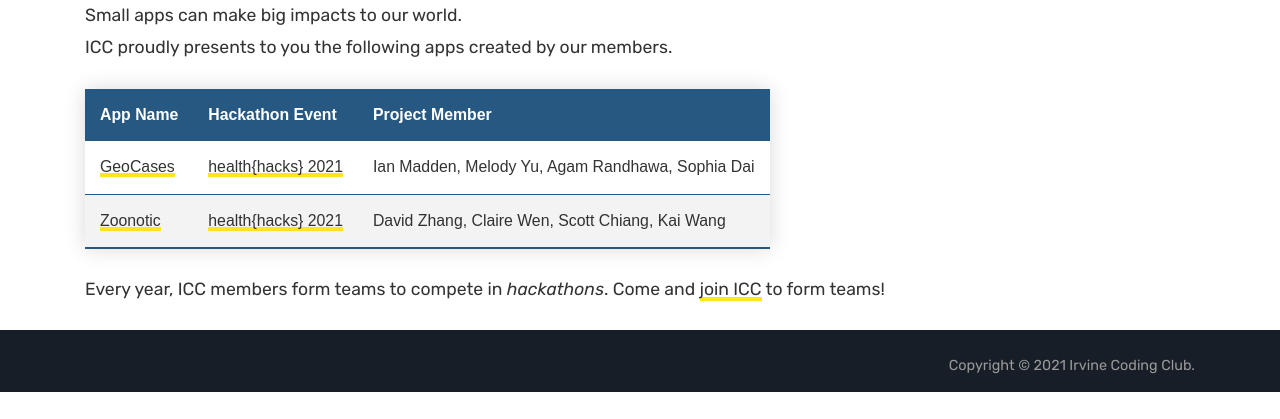
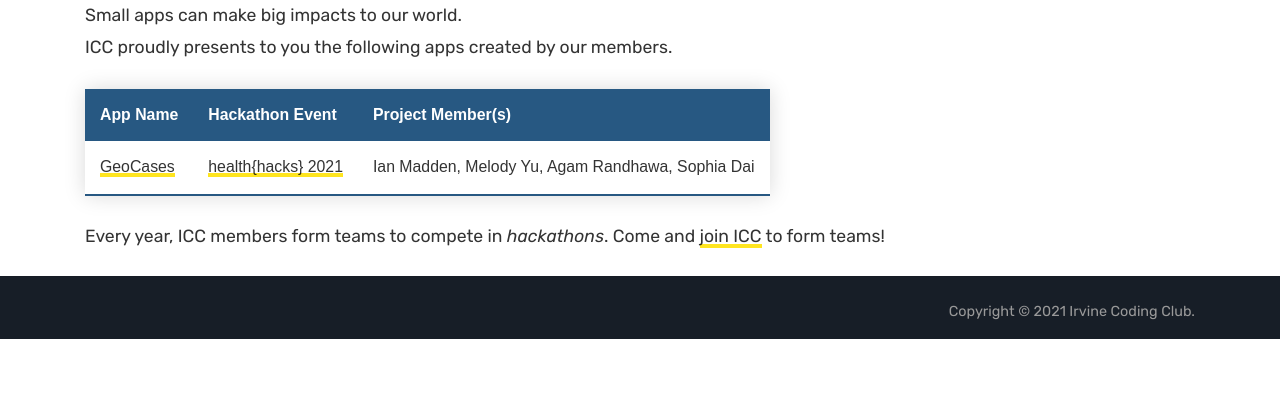
Before and after one commit to irvinecodingclub/irvinecodingclub.github.io, a Jekyll site: the page built from hackathon.md, in a window 1280 px wide, cut to the strip 481-900 px from the top of the page. Built offline with Jekyll 4.4.1, drawn with Linux system fonts in a browser that asks for light colours.

Commit message:
hackathon

```diff
--- a/hackathon.md
+++ b/hackathon.md
@@ -14,7 +14,7 @@ ICC proudly presents to you the following apps created by our members.
         <tr>
             <th>App Name</th>
             <th>Hackathon Event</th>
-            <th>Project Member</th>
+            <th>Project Member(s)</th>
         </tr>
     </thead>
     <tbody>
@@ -22,11 +22,6 @@ ICC proudly presents to you the following apps created by our members.
             <td><a href="https://geocases.irvinecoding.club">GeoCases</a></td>
             <td><a href="https://healthhacks.tech">health{hacks} 2021</a></td>
             <td>Ian Madden, Melody Yu, Agam Randhawa, Sophia Dai</td>
-        </tr>
-        <tr>
-            <td><a href="https://zoonotic.irvinecoding.club">Zoonotic</a></td>
-            <td><a href="https://healthhacks.tech">health{hacks} 2021</a></td>
-            <td>David Zhang, Claire Wen, Scott Chiang, Kai Wang</td>
         </tr>
         <!-- and so on... -->
     </tbody>
```
